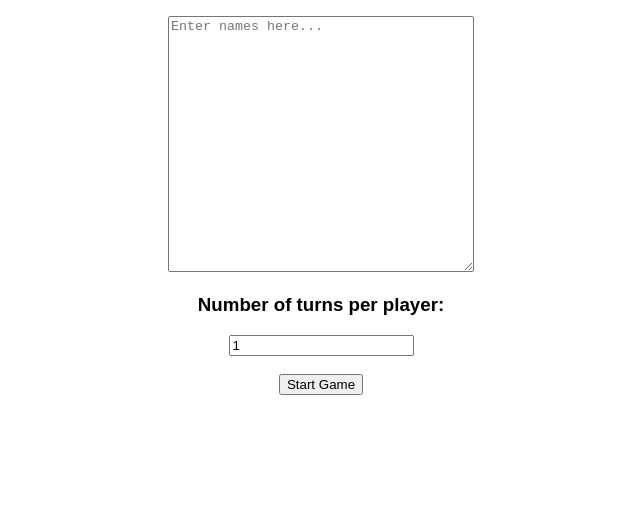
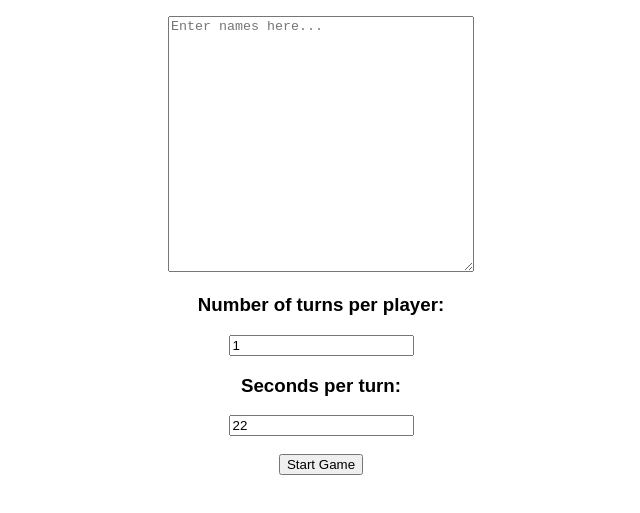
Before and after one commit to Ferrigino/Ferrigino.github.io, a plain HTML site: page index.html in a window 1280 px wide. Shown: the part 105-618 px from the top of the page, without its empty margins (319-959 px from the left). Drawn offline with Linux system fonts and the light colour scheme.

Commit message:
Update index.html

```diff
--- a/index.html
+++ b/index.html
@@ -14,6 +14,9 @@
 
     <h3>Number of turns per player:</h3>
     <input type="number" id="turnsInput" min="1" value="1">
+
+    <h3>Seconds per turn:</h3>
+    <input type="number" id="secondsInput" min="1" value="22">
 
     <br><br>
     <button id="startButton">Start Game</button>
```
